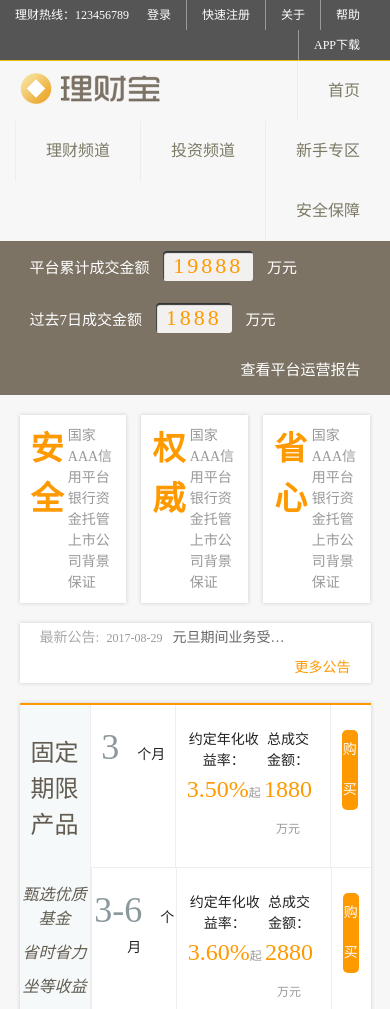
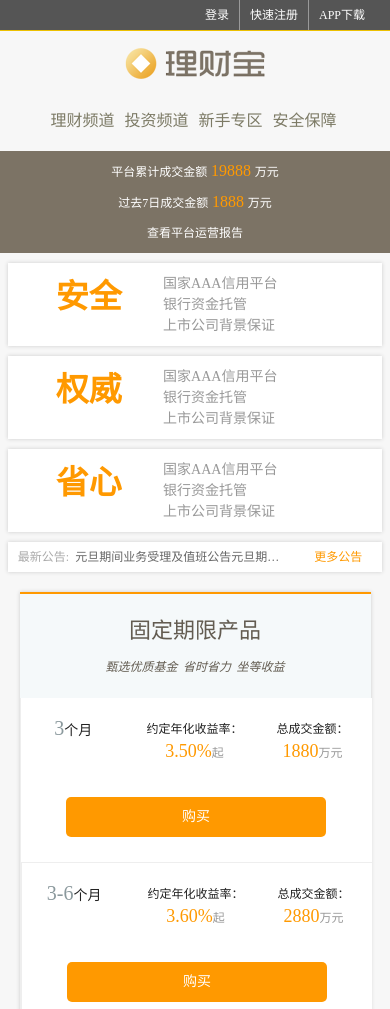
Before and after one commit to yanaliu/ResposiveWeb, a plain HTML site: page src/index.html in a window 390 px wide. Shown: the top 1009 px of the page. Drawn offline with Linux system fonts and the light colour scheme.

Commit message:
the style for different screen size is complete

```diff
--- a/src/css/main.css
+++ b/src/css/main.css
@@ -136,6 +136,28 @@ header .top ul li a {
     color: #fff;
 }
 
+
+/*媒体查询*/
+@media only screen and (max-width:50em) {
+    header .top ul li a {
+        padding: 0 1rem;
+    }
+}
+
+@media only screen and (min-width: 30.0625em) and (max-width: 50em) {
+
+}
+
+@media only screen and (max-width: 30em) {
+    header .top .tel,
+    header .top ul li:nth-child(3),
+    header .top ul li:nth-child(4) {
+        display: none;
+    }
+
+}
+
+
 header .main {
     padding: 0;
 }
@@ -152,7 +174,7 @@ header .main ul li{
 }
 header .main ul li a {
     display: inline-block;
-    padding: 0 3rem;
+    padding: 0 2.5rem;
     line-height: 6.0rem;
     font-size: 1.6rem;
     color: #7c7a65;
@@ -163,6 +185,43 @@ header .main ul li a:active {
     color: #ffb300;
     background-color: #f8f6f1;
 }
+
+
+/*媒体查询*/
+@media only screen and (max-width:50em) {
+    header .main .brand {
+        float: none;
+        display: block;
+        padding: 0;
+        margin: 1.5rem auto 0.5rem;
+        text-align: center;
+    }
+    header .main ul {
+        text-align: center;
+    }
+    header .main ul li {
+        border: none;
+    }
+    header .main ul li a{
+        padding: 0 1.5rem;
+    }
+}
+
+
+@media only screen and (max-width: 30em) {
+    header .main ul li {
+        line-height: 3rem;
+    }
+    header .main  ul li:first-child {
+        display: none;
+    }
+    header .main ul li a {
+        font-weight: normal;
+        padding: 0 0.5rem;
+    }
+
+}
+
 /*网站主要内容*/
 .container {
     width: 100%;
@@ -206,6 +265,43 @@ header .main ul li a:active {
     line-height: 3rem;
     color: #fff;
 }
+
+/*媒体查询*/
+@media only screen and (max-width:50em) {
+    .trans-data {
+        padding: 1rem 0.5rem;
+    }
+    .trans-data span {
+        font-size: 1.2rem;
+    }
+    .trans-data span.trans-money {
+        font-size: 1.6rem;
+        margin: 0;
+        padding: 0;
+        letter-spacing: inherit;
+        box-shadow: none;
+        background: transparent;
+    }
+    .trans-report a {
+        font-size: 1.2rem;
+    }
+}
+
+
+@media only screen and (max-width: 30em) {
+    .transation {
+        padding: 0.5rem 0;
+    }
+    .trans-data, .trans-report {
+        float: none;
+        text-align: center;
+    }
+    .trans-data, .trans-report a {
+        padding: 0;
+    }
+
+}
+
 /*滚动广告*/
 .ad {
     display: none;
@@ -245,6 +341,37 @@ header .main ul li a:active {
     padding: 0;
     color: #999;
 }
+
+/*媒体查询*/
+@media only screen and (min-width: 30.0625em) and (max-width:50em) {
+    .feature .item h3,
+    .feature .item p {
+        display: block;
+        width: 100%;
+        font-size: 2.6rem;
+        text-align: center;
+    }
+    .feature .item p {
+        font-size: 1.2rem;
+    }
+}
+
+
+@media only screen and (max-width: 30em) {
+    .feature {
+        width: 96%;
+        margin: 1rem auto;
+    }
+    .feature .item {
+        display: block;
+        width: auto;
+    }
+    .feature .item + .item {
+        margin: 1rem 0 0;
+    }
+
+}
+
 /*最新公告*/
 .notice {
     width: 90%;
@@ -283,6 +410,23 @@ header .main ul li a:active {
     margin-right:2rem;
     color: #ff9900;
 }
+
+/*媒体查询*/
+@media only screen and (max-width: 30em) {
+    .notice {
+        width: 96%;
+        margin: 1rem auto;
+        font-size: 1.2rem;
+    }
+    .notice a {
+        margin-left: 1rem;
+    }
+    .notice a span {
+        display: none;
+    }
+
+}
+
 /*产品列表*/
 .product {
     width: 90%;
@@ -395,6 +539,76 @@ header .main ul li a:active {
     background-color: #ccc !important;
     cursor: not-allowed;
 }
+
+
+/*媒体查询*/
+@media only screen and (max-width:50em) {
+    .product h2 {
+        float: none;
+        width: 100%;
+        margin-top: 2rem;
+        font-size: 2.2rem;
+    }
+    .product h2 em:first-child {
+        margin-top: 0;
+    }
+    .product h2 em {
+        display: inline;
+        font-size: 1.2rem;
+    }
+    .product .product-content {
+        float: none;
+        width: 100%;
+    }
+    .product .product-content h3 {
+        margin-bottom: 0;
+    }
+    .product .product-content .item h3 em {
+        font-size: 2.4rem;
+    }
+    .product .product-content .item .info {
+        padding: 1rem 1rem 0;
+        font-size: 1.2rem;
+    }
+    .product .product-content .item .info p span {
+        font-size: 2rem;
+    }
+    .product .product-content .item .buy a {
+        margin: 0.5rem auto;
+    }
+}
+
+
+@media only screen and (max-width: 30em) {
+    .product h2 em:first-child:before {
+        content: " ";
+        display: table;
+    }
+    .product .product-content .item h3 em {
+        font-size: 2rem;
+        margin-right: 0;
+    }
+    .product .product-content .item .info {
+        float: right;
+        width: 70%;
+        padding: 1rem 0;
+        border: none;
+    }
+    .product .product-content .item .info p span {
+        font-size: 1.8rem;
+    }
+    .product .product-content .item .buy {
+        clear: both;
+        float: none;
+        width: 100%;
+        padding: 1rem 0 2rem;
+    }
+    .product .product-content .item .buy a {
+        margin-top: 0;
+        max-width: 26rem;
+    }
+}
+
 /*底部导航*/
 .footer {
     padding:3rem 0;
@@ -427,6 +641,37 @@ header .main ul li a:active {
 .footer-content ul .title {
     font-size: 1.6rem;
 }
+
+/*媒体查询*/
+@media only screen and (max-width:50em) {
+    .footer-content .brand {
+        display: none;
+    }
+    .footer-content ul {
+        width: 20%;
+    }
+    .footer-content ul li {
+        font-size: 1.2rem;
+        line-height: 2rem;
+    }
+    .footer-content ul li.title {
+        font-size: 1.4rem;
+        line-height: 2.5rem;
+    }
+}
+
+
+@media only screen and (max-width: 30em) {
+    .footer-content {
+        width: 98%;
+    }
+    .footer-content ul li.title {
+        font-size: 1.2rem;
+        line-height: 2rem;
+    }
+
+}
+
 /*网站底部*/
 footer {
     width: 100%;
```
